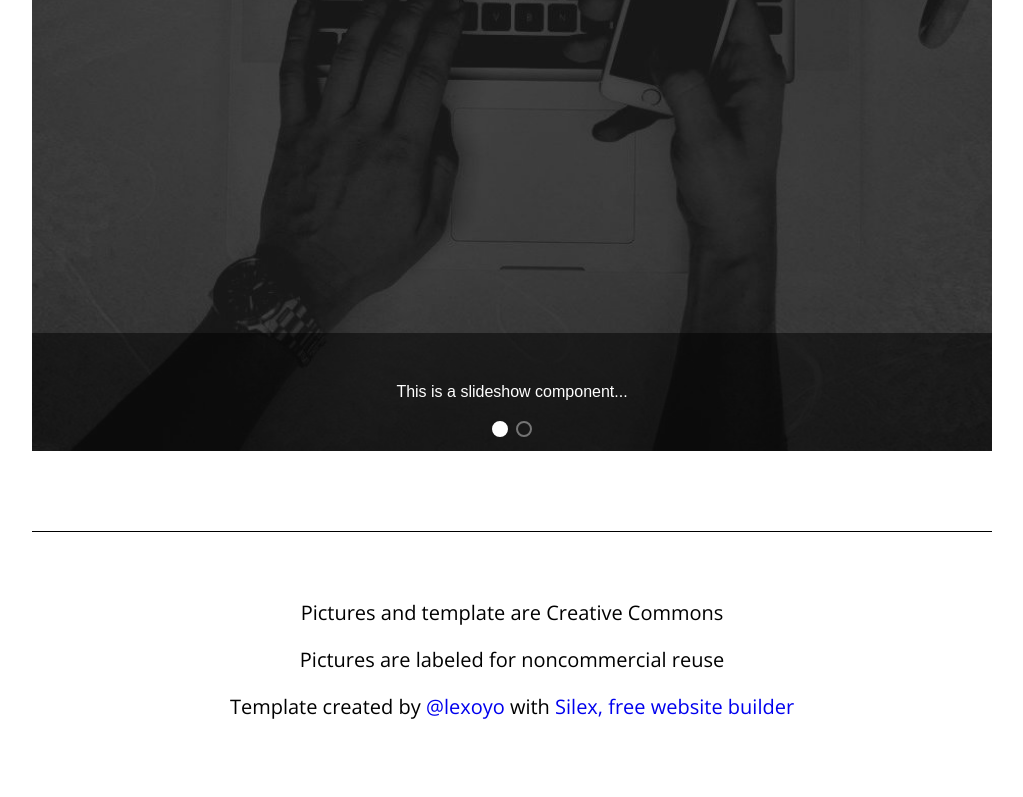
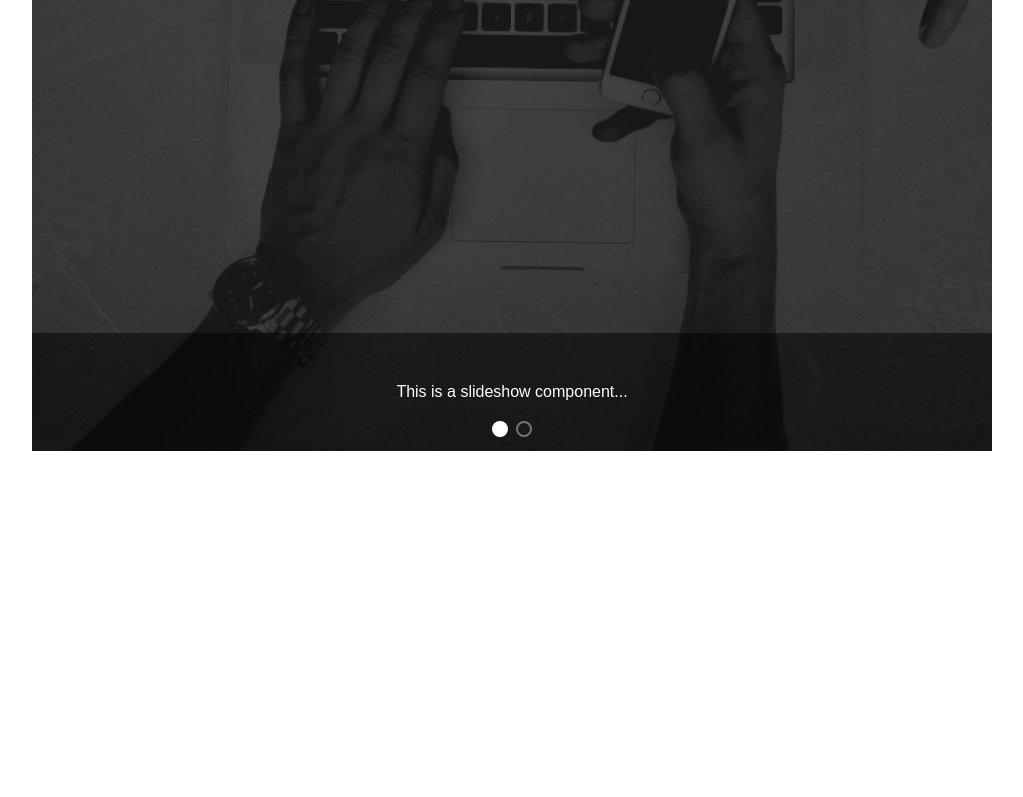
Before and after one commit to kambleyvaibhav/devops01, a plain HTML site: page app/index.html in a window 1280 px wide. Shown: the part 3103-3900 px from the top of the page, without its empty margins (128-1151 px from the left). After the commit the page ends 3576 px from the top, so only its background shows below. Drawn offline with nearby package versions, Linux system fonts and the light colour scheme.

Commit message:
modified:   index.html

```diff
--- a/app/index.html
+++ b/app/index.html
@@ -356,17 +356,6 @@
 </script>
 </div>
             </div></div></div>
-    <footer class="container-element editable-style silex-id-1489143627408-9 section-element prevent-resizable">
-        <div class="editable-style silex-element-content website-width silex-id-1489143627407-8 container-element">
-            <div class="editable-style silex-id-1440801730160-14 text-element footer">
-                <div class="silex-element-content normal"><p><br></p><p>Pictures and template are Creative Commons
-                        </p><p>Pictures are labeled for noncommercial reuse
-                        </p><p>Template created by <a href="//lexoyo.me/">@lexoyo</a> with <a href="//www.silex.me/">Silex, free website builder</a></p>
-
-                </div>
-            </div>
-        </div>
-    </footer>
 
 
 
```
